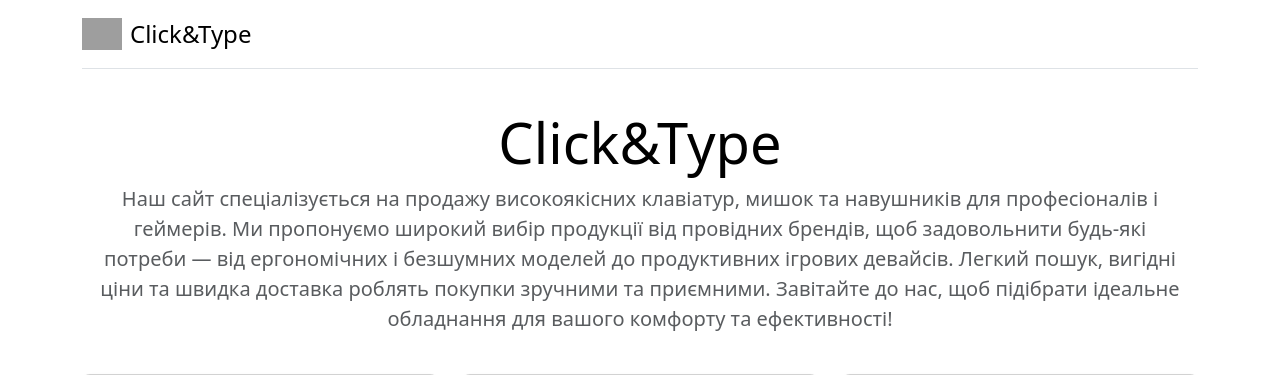
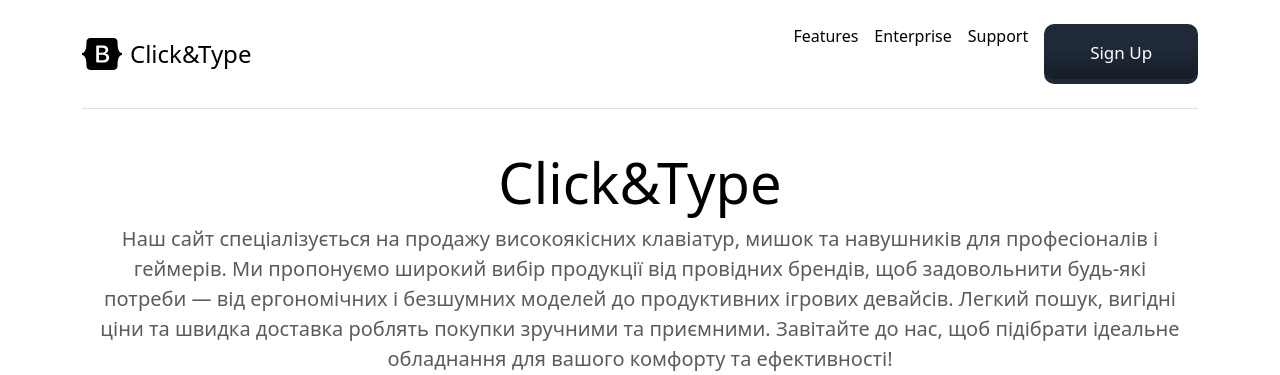
Before and after one commit to TarasKuzmyak/shop, a Flask app: page / in a window 1280 px wide. Shown: the top 375 px of the page. Run offline with Flask 3, Linux system fonts and the light colour scheme; some libraries are stand-ins or nearby versions; grey boxes are pictures that could not be loaded.

Commit message:
переніс код на VSC

```diff
--- a/app/__init__.py
+++ /dev/null
@@ -1,3 +0,0 @@
-from flask import Flask
-app = Flask(__name__)
-from app import routes
--- a/Templates/base.html
+++ b/templates/base.html
@@ -6,6 +6,7 @@
           content="width=device-width, user-scalable=no, initial-scale=1.0, maximum-scale=1.0, minimum-scale=1.0">
     <meta http-equiv="X-UA-Compatible" content="ie=edge">
     <link rel="stylesheet" href="https://cdn.jsdelivr.net/npm/bootstrap@5.3.3/dist/css/bootstrap.min.css">
+    <link rel="stylesheet" href="{{ url_for('static', filename='css/main.css') }}">
     {% block title %}{% endblock %}
 </head>
 <body>
@@ -66,11 +67,23 @@
 <div class="container py-3">
   <header>
     <div class="d-flex flex-column flex-md-row align-items-center pb-3 mb-4 border-bottom">
-      <a href="/" class="d-flex align-items-center link-body-emphasis text-decoration-none">
-        <img src="https://files.oaiusercontent.com/file-pgD4Bnn0KOxCrDMj3hBPKI1T?se=2024-09-08T13%3A40%3A58Z&sp=r&sv=2024-08-04&sr=b&rscc=max-age%3D604800%2C%20immutable%2C%20private&rscd=attachment%3B%20filename%3D0ee8f18c-c34c-4036-900e-954226037dbe.webp&sig=8OkqmetBpH4X1bU9qCq8fB370TtjdOPbl2NLIWtWPV4%3D" width="40" height="32" class="me-2" alt="Company Logo">
-        <span class="fs-4">Click&Type</span>
-      </a>
-    </div>
+          <a href="/" class="d-flex align-items-center link-body-emphasis text-decoration-none">
+            <svg xmlns="https://files.oaiusercontent.com/file-pgD4Bnn0KOxCrDMj3hBPKI1T?se=2024-09-08T13%3A40%3A58Z&sp=r&sv=2024-08-04&sr=b&rscc=max-age%3D604800%2C%20immutable%2C%20private&rscd=attachment%3B%20filename%3D0ee8f18c-c34c-4036-900e-954226037dbe.webp&sig=8OkqmetBpH4X1bU9qCq8fB370TtjdOPbl2NLIWtWPV4%3D" width="40" height="32" class="me-2" viewBox="0 0 118 94" role="img"><title>Bootstrap</title><path fill-rule="evenodd" clip-rule="evenodd" d="M24.509 0c-6.733 0-11.715 5.893-11.492 12.284.214 6.14-.064 14.092-2.066 20.577C8.943 39.365 5.547 43.485 0 44.014v5.972c5.547.529 8.943 4.649 10.951 11.153 2.002 6.485 2.28 14.437 2.066 20.577C12.794 88.106 17.776 94 24.51 94H93.5c6.733 0 11.714-5.893 11.491-12.284-.214-6.14.064-14.092 2.066-20.577 2.009-6.504 5.396-10.624 10.943-11.153v-5.972c-5.547-.529-8.934-4.649-10.943-11.153-2.002-6.484-2.28-14.437-2.066-20.577C105.214 5.894 100.233 0 93.5 0H24.508zM80 57.863C80 66.663 73.436 72 62.543 72H44a2 2 0 01-2-2V24a2 2 0 012-2h18.437c9.083 0 15.044 4.92 15.044 12.474 0 5.302-4.01 10.049-9.119 10.88v.277C75.317 46.394 80 51.21 80 57.863zM60.521 28.34H49.948v14.934h8.905c6.884 0 10.68-2.772 10.68-7.727 0-4.643-3.264-7.207-9.012-7.207zM49.948 49.2v16.458H60.91c7.167 0 10.964-2.876 10.964-8.281 0-5.406-3.903-8.178-11.425-8.178H49.948z" fill="currentColor"></path></svg>
+            <span class="fs-4">Click&Type</span>
+          </a>
+
+          <nav class="d-inline-flex mt-2 mt-md-0 ms-md-auto">
+            <a class="me-3 py-2 link-body-emphasis text-decoration-none" href="#">Features</a>
+            <a class="me-3 py-2 link-body-emphasis text-decoration-none" href="#">Enterprise</a>
+            <a class="me-3 py-2 link-body-emphasis text-decoration-none" href="#">Support</a>
+            <a class="py-2 link-body-emphasis text-decoration-none" href="#"><button>
+              <span class="transition"></span>
+              <span class="gradient"></span>
+              <span class="label">Sign Up</span>
+            </button>
+            </a>
+          </nav>
+        </div>
   </header>
   {% block keyboadr %}{% endblock %}
   {% block home %}{% endblock %}
```
Also changed, not shown: templates/registration.html (added, +9 -0 lines), шиогивукіцп.html (+21 -0 lines), static/css/main.css (line endings or trailing spaces), templates/home.html (renamed from Templates/home.html), templates/keyboard.html (renamed from Templates/keyboard.html).
